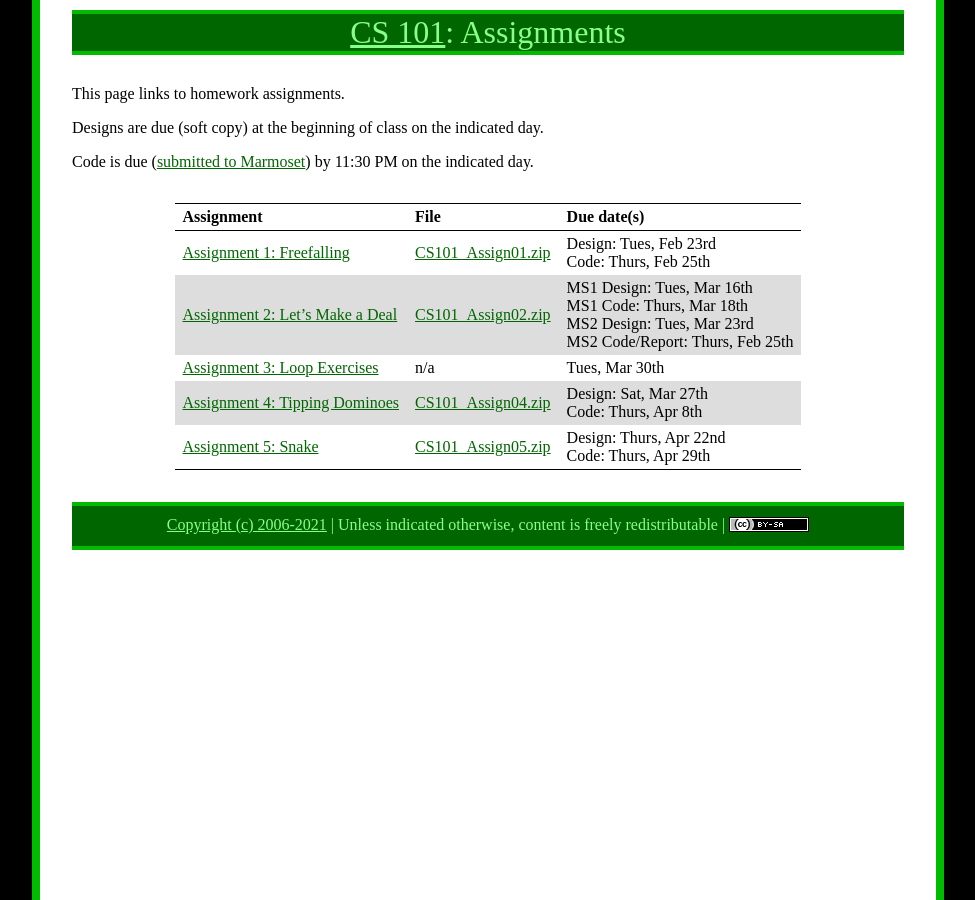
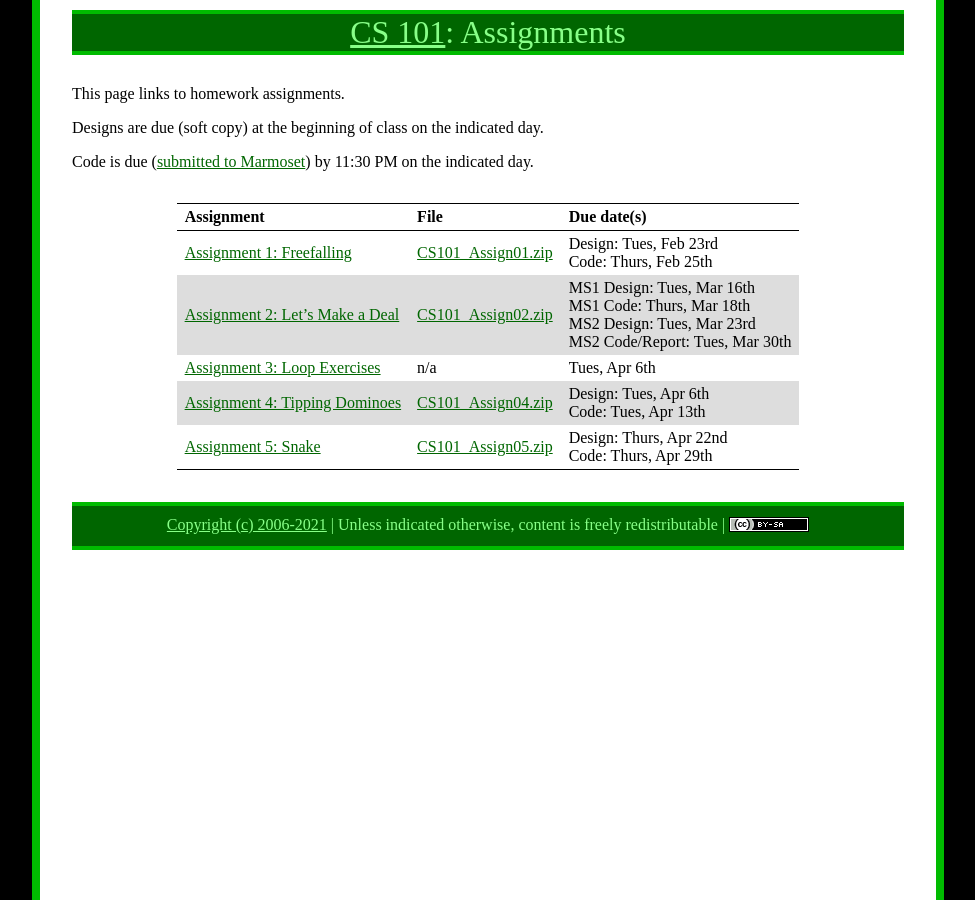
Before and after one commit to ycpcs/cs101-spring2021, a Jekyll site: the page built from assign/index.md, in a window 1280 px wide. Shown: the whole page, without its empty margins (152-1127 px from the left). Built offline with Jekyll 4.4.1, drawn with Linux system fonts in a browser that asks for light colours.

Commit message:
extended the deadline for assign

```diff
--- a/assign/index.md
+++ b/assign/index.md
@@ -12,9 +12,9 @@ Code is due (<a href="../submitting.html">submitted to Marmoset</a>) by 11:30 PM
 Assignment | File | Due date(s)
 ---------- | ---- | -----------
 [Assignment 1: Freefalling](assign01.html) | [CS101\_Assign01.zip](CS101_Assign01.zip) | Design: Tues, Feb 23rd<br>Code: Thurs, Feb 25th
-[Assignment 2: Let's Make a Deal](assign02.html) | [CS101\_Assign02.zip](CS101_Assign02.zip) | MS1 Design: Tues, Mar 16th<br>MS1 Code: Thurs, Mar 18th<br>MS2 Design: Tues, Mar 23rd<br>MS2 Code/Report: Thurs, Feb 25th
-[Assignment 3: Loop Exercises](assign03.html) | n/a | Tues, Mar 30th
-[Assignment 4: Tipping Dominoes](assign04.html) | [CS101\_Assign04.zip](CS101_Assign04.zip) | Design: Sat, Mar 27th<br>Code: Thurs, Apr 8th
+[Assignment 2: Let's Make a Deal](assign02.html) | [CS101\_Assign02.zip](CS101_Assign02.zip) | MS1 Design: Tues, Mar 16th<br>MS1 Code: Thurs, Mar 18th<br>MS2 Design: Tues, Mar 23rd<br>MS2 Code/Report: Tues, Mar 30th
+[Assignment 3: Loop Exercises](assign03.html) | n/a | Tues, Apr 6th
+[Assignment 4: Tipping Dominoes](assign04.html) | [CS101\_Assign04.zip](CS101_Assign04.zip) | Design: Tues, Apr 6th<br>Code: Tues, Apr 13th
 [Assignment 5: Snake](assign05.html) | [CS101\_Assign05.zip](CS101_Assign05.zip) | Design: Thurs, Apr 22nd<br>Code: Thurs, Apr 29th
 
 <!-- vim:set wrap: ­-->
```
Also changed, not shown: assign/assign03.md (+2 -2 lines), assign/assign04.md (+2 -2 lines).
